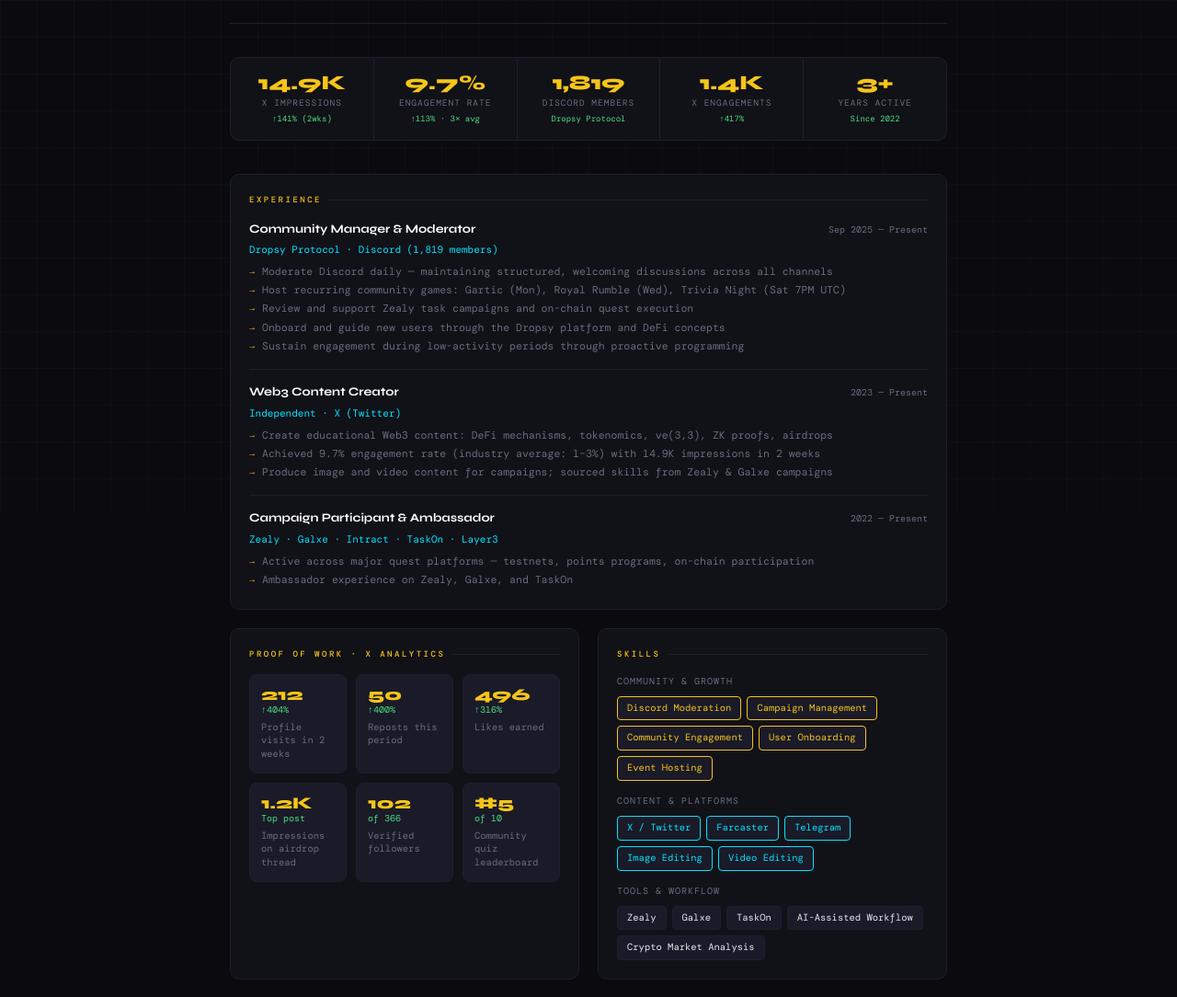
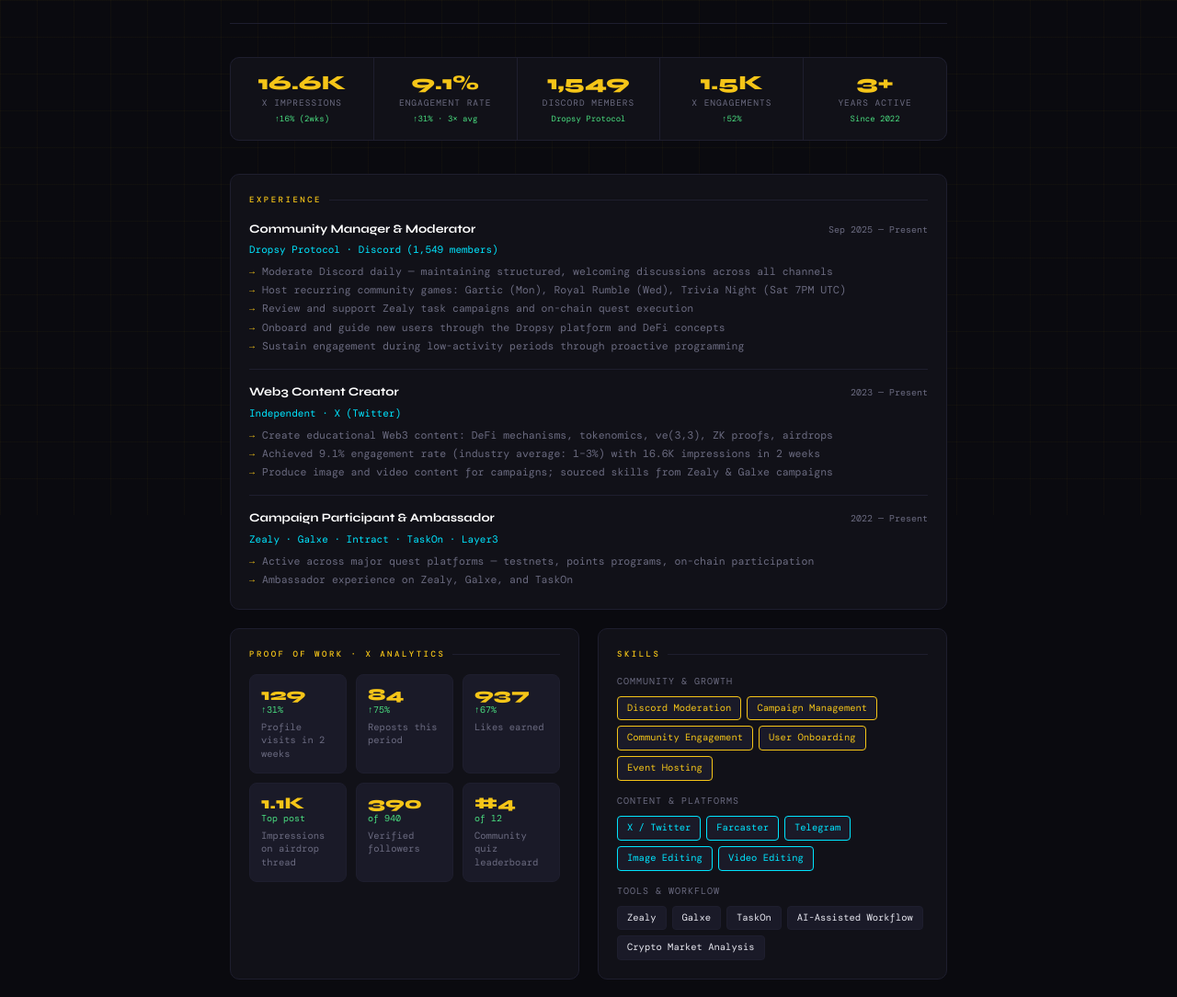
Before and after one commit to Thehonouredone36/Thehonouredone36.github.io, a plain HTML site: page ibrahim-musharaff-resume.html in a window 1280 px wide. Shown: the part 240-1324 px from the top of the page at 92% size. Drawn offline with nearby package versions, Linux system fonts and the light colour scheme; a web font is replaced by a local one.

Commit message:
Update ibrahim-musharaff-resume.html

```diff
--- a/ibrahim-musharaff-resume.html
+++ b/ibrahim-musharaff-resume.html
@@ -433,24 +433,24 @@
   <!-- STATS BAR -->
   <div class="stats-bar">
     <div class="stat">
-      <div class="stat-num">14.9K</div>
+      <div class="stat-num">16.6K</div>
       <div class="stat-label">X Impressions</div>
-      <div class="stat-delta">↑141% (2wks)</div>
+      <div class="stat-delta">↑16% (2wks)</div>
     </div>
     <div class="stat">
-      <div class="stat-num">9.7%</div>
+      <div class="stat-num">9.1%</div>
       <div class="stat-label">Engagement Rate</div>
-      <div class="stat-delta">↑113% · 3× avg</div>
+      <div class="stat-delta">↑31% · 3× avg</div>
     </div>
     <div class="stat">
-      <div class="stat-num">1,819</div>
+      <div class="stat-num">1,549</div>
       <div class="stat-label">Discord Members</div>
       <div class="stat-delta">Dropsy Protocol</div>
     </div>
     <div class="stat">
-      <div class="stat-num">1.4K</div>
+      <div class="stat-num">1.5K</div>
       <div class="stat-label">X Engagements</div>
-      <div class="stat-delta">↑417%</div>
+      <div class="stat-delta">↑52%</div>
     </div>
     <div class="stat">
       <div class="stat-num">3+</div>
@@ -470,7 +470,7 @@
           <div class="role-title">Community Manager & Moderator</div>
           <div class="role-date">Sep 2025 — Present</div>
         </div>
-        <div class="role-org">Dropsy Protocol · Discord (1,819 members)</div>
+        <div class="role-org">Dropsy Protocol · Discord (1,549 members)</div>
         <ul>
           <li>Moderate Discord daily — maintaining structured, welcoming discussions across all channels</li>
           <li>Host recurring community games: Gartic (Mon), Royal Rumble (Wed), Trivia Night (Sat 7PM UTC)</li>
@@ -488,7 +488,7 @@
         <div class="role-org">Independent · X (Twitter)</div>
         <ul>
           <li>Create educational Web3 content: DeFi mechanisms, tokenomics, ve(3,3), ZK proofs, airdrops</li>
-          <li>Achieved 9.7% engagement rate (industry average: 1–3%) with 14.9K impressions in 2 weeks</li>
+          <li>Achieved 9.1% engagement rate (industry average: 1–3%) with 16.6K impressions in 2 weeks</li>
           <li>Produce image and video content for campaigns; sourced skills from Zealy & Galxe campaigns</li>
         </ul>
       </div>
@@ -514,33 +514,33 @@
       <div class="section-label">Proof of Work · X Analytics</div>
       <div class="proof-grid">
         <div class="proof-item">
-          <div class="proof-num">212</div>
-          <div class="proof-change">↑404%</div>
+          <div class="proof-num">129</div>
+          <div class="proof-change">↑31%</div>
           <div class="proof-desc">Profile visits in 2 weeks</div>
         </div>
         <div class="proof-item">
-          <div class="proof-num">50</div>
-          <div class="proof-change">↑400%</div>
+          <div class="proof-num">84</div>
+          <div class="proof-change">↑75%</div>
           <div class="proof-desc">Reposts this period</div>
         </div>
         <div class="proof-item">
-          <div class="proof-num">496</div>
-          <div class="proof-change">↑316%</div>
+          <div class="proof-num">937</div>
+          <div class="proof-change">↑67%</div>
           <div class="proof-desc">Likes earned</div>
         </div>
         <div class="proof-item">
-          <div class="proof-num">1.2K</div>
+          <div class="proof-num">1.1K</div>
           <div class="proof-change">Top post</div>
           <div class="proof-desc">Impressions on airdrop thread</div>
         </div>
         <div class="proof-item">
-          <div class="proof-num">102</div>
-          <div class="proof-change">of 366</div>
+          <div class="proof-num">390</div>
+          <div class="proof-change">of 940</div>
           <div class="proof-desc">Verified followers</div>
         </div>
         <div class="proof-item">
-          <div class="proof-num">#5</div>
-          <div class="proof-change">of 10</div>
+          <div class="proof-num">#4</div>
+          <div class="proof-change">of 12</div>
           <div class="proof-desc">Community quiz leaderboard</div>
         </div>
       </div>
```
